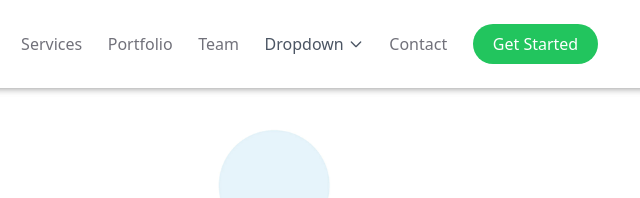
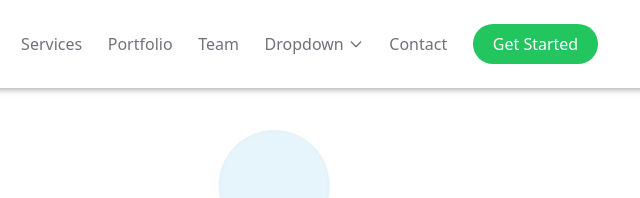
Before and after one commit to davedhruv7/Training-Task-2-TailwindCSS-Template, a website built with Vite: page index.html in a window 1280 px wide. Shown: the top 198 px of the page, 515-1155 px from the left. Built offline with nearby package versions, Linux system fonts and the light colour scheme; a script that the page names is missing.

Commit message:
Code Enhanced

```diff
--- a/index.html
+++ b/index.html
@@ -35,7 +35,7 @@
                     <a href="#team" class=" hover:text-green-500 duration-200">Team</a>
                 </li>
                 <li class="relative group">
-                    <a href="#" class="flex items-center text-gray-600 hover:text-green-500 transition">
+                    <a href="#" class="flex items-center text-zinc-500 hover:text-green-500 transition">
                       Dropdown
                       <svg class="ml-1 w-4 h-4" xmlns="http://www.w3.org/2000/svg" fill="none" viewBox="0 0 24 24"
                         stroke="currentColor">
```
